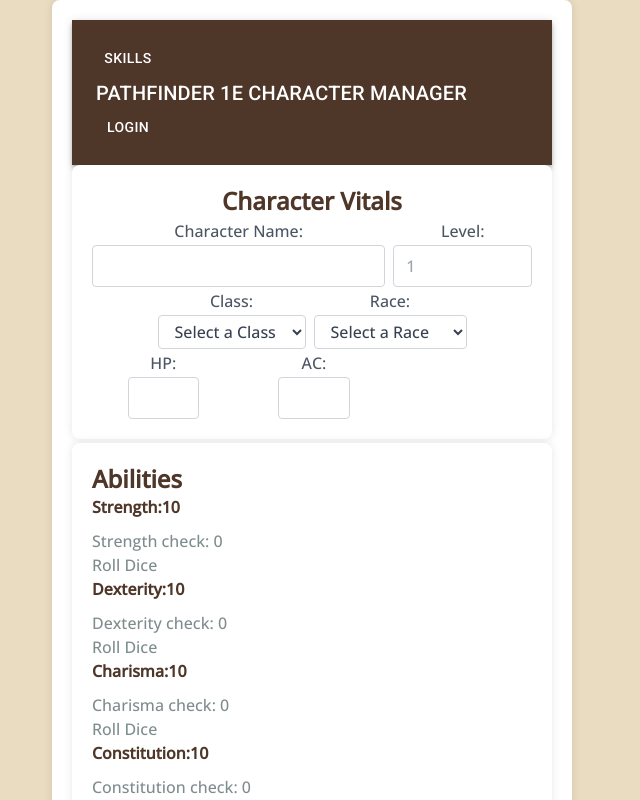
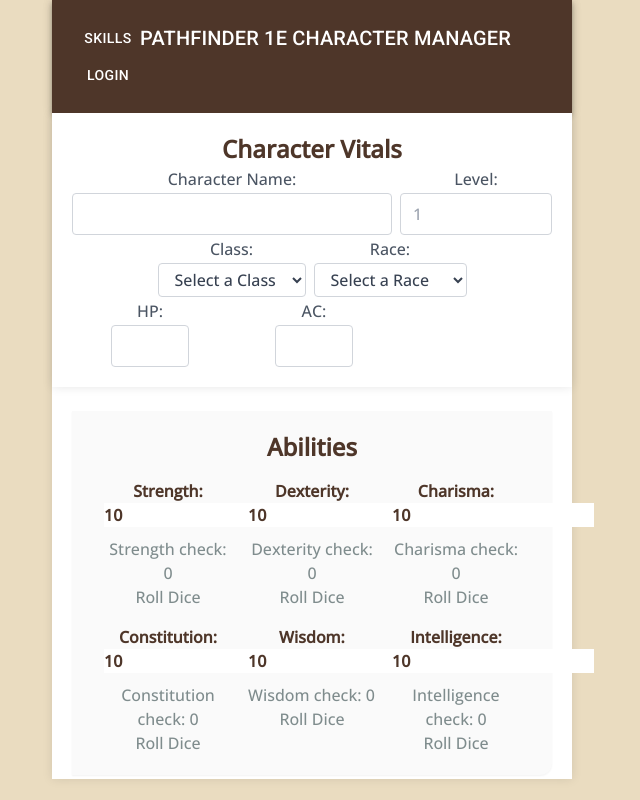
Before and after one commit to johnnytimmons/my-app, a React (Create React App) app: page / in a window 1280 px wide. Shown: the top 800 px of the page, without its empty margins (328-968 px from the left). Built offline with nearby package versions, Linux system fonts and the light colour scheme; a web font is replaced by a local one.

Commit message:
messed with styling

```diff
--- a/src/App.js
+++ b/src/App.js
@@ -26,11 +26,14 @@
   useEffect(() => {}, [baseValues]);
 
   return (
-    <div className="container">
+    <div className="wholePage">
       <Navbar />
       <AddCharacter />
-      <div className="container">
-        <h2 className="w-full text-2xl font-bold text-[#4e3629] ">Abilities</h2>
+      <div className="m-5 bg-zinc-50 p-5 rounded-br-xl shadow-sm mb-1 text-center flex flex-col justify-center items-center">
+        <h2 className="w-full text-2xl font-bold text-[#4e3629] mb-4">
+          Abilities
+        </h2>
+        <div className="flex flex-wrap gap-4 justify-center">
           <EnterStats
             label="Strength"
             keyAbility={"Str"}
@@ -63,6 +66,7 @@
           />
         </div>
       </div>
+    </div>
   );
 };
 
--- a/src/components/EnterStats.js
+++ b/src/components/EnterStats.js
@@ -37,9 +37,8 @@
   };
 
   return (
-    <div className="characterAbilities">
-      <div className="abilitiesDiv">
-        <label className="w-full text-1xl font-bold text-[#4e3629]">
+    <div className="abilitiesDiv items-center w-32">
+      <label className="text-1xl font-bold text-[#4e3629] w-auto">
         {label}:
         <input
           className="itemInput"
@@ -67,7 +66,6 @@
         </div>
       </div>
     </div>
-    </div>
   );
 };
 
--- a/src/index.css
+++ b/src/index.css
@@ -20,18 +20,26 @@
   font-style: normal;
 }
 
+.wholePage {
+  max-width: 520px;
+  margin: 50px auto;
+  margin-top: 0px;
+  background-color: #fff;
+  box-shadow: 0 0 10px rgba(0, 0, 0, 0.1);
+  margin-bottom: 4px;
+  display: flex;
+  flex-direction: column;
+}
 .container {
   max-width: 520px;
   margin: 50px auto;
   margin-top: 0px;
   background-color: #fff;
   padding: 20px;
-  border-radius: 8px;
   box-shadow: 0 0 10px rgba(0, 0, 0, 0.1);
   margin-bottom: 4px;
   display: flex;
   flex-direction: column;
-  justify-content: center;
 }
 
 .abilitiesClass {
@@ -61,10 +69,3 @@
     color: dimgray;
   }
 }
-
-.abilitiesDiv {
-  display: flex;
-  flex-direction: column;
-  justify-content: center;
-  align-items: center;
-}
```
Lines whose indentation alone changed are shown as unchanged.
